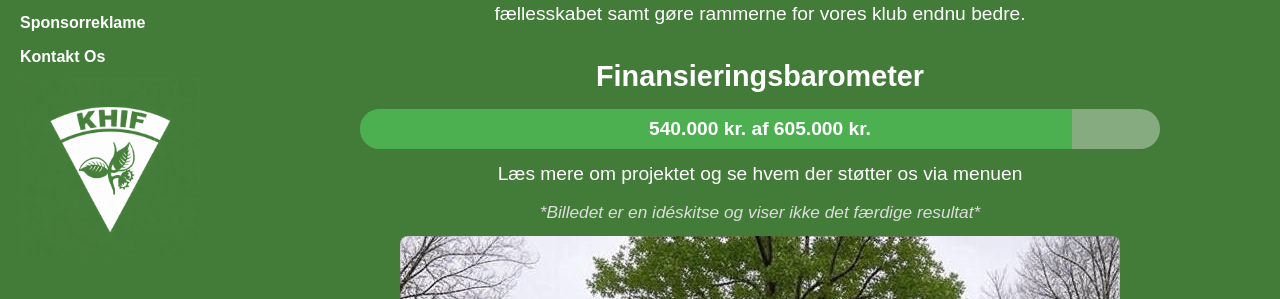
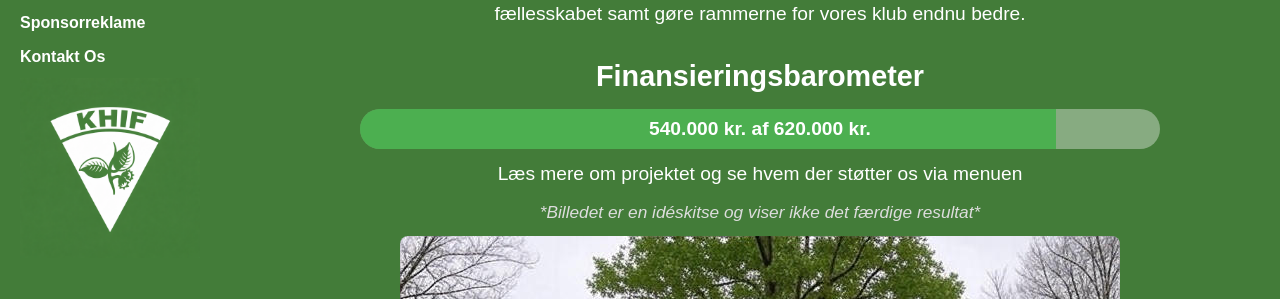
Before and after one commit to msj33/khif-tribune, a Jekyll site: the page built from index.md, in a window 1280 px wide and 900 px high. Shown: the part 152-451 px from the top of the window. Built offline with Jekyll 4.4.1, drawn with Linux system fonts in a browser that asks for light colours.

Commit message:
Update index.md

```diff
--- a/index.md
+++ b/index.md
@@ -11,7 +11,7 @@ title: "Forside"
   <h2 style="text-align: center; margin-bottom: 10px;">
   Finansieringsbarometer
   </h2>
-  {% include progressbar.html belob=site.data.donationer.belob total=605000 %}
+  {% include progressbar.html belob=site.data.donationer.belob total=620000 %}
 
   <p>Læs mere om projektet og se hvem der støtter os via menuen</p>
 
```
